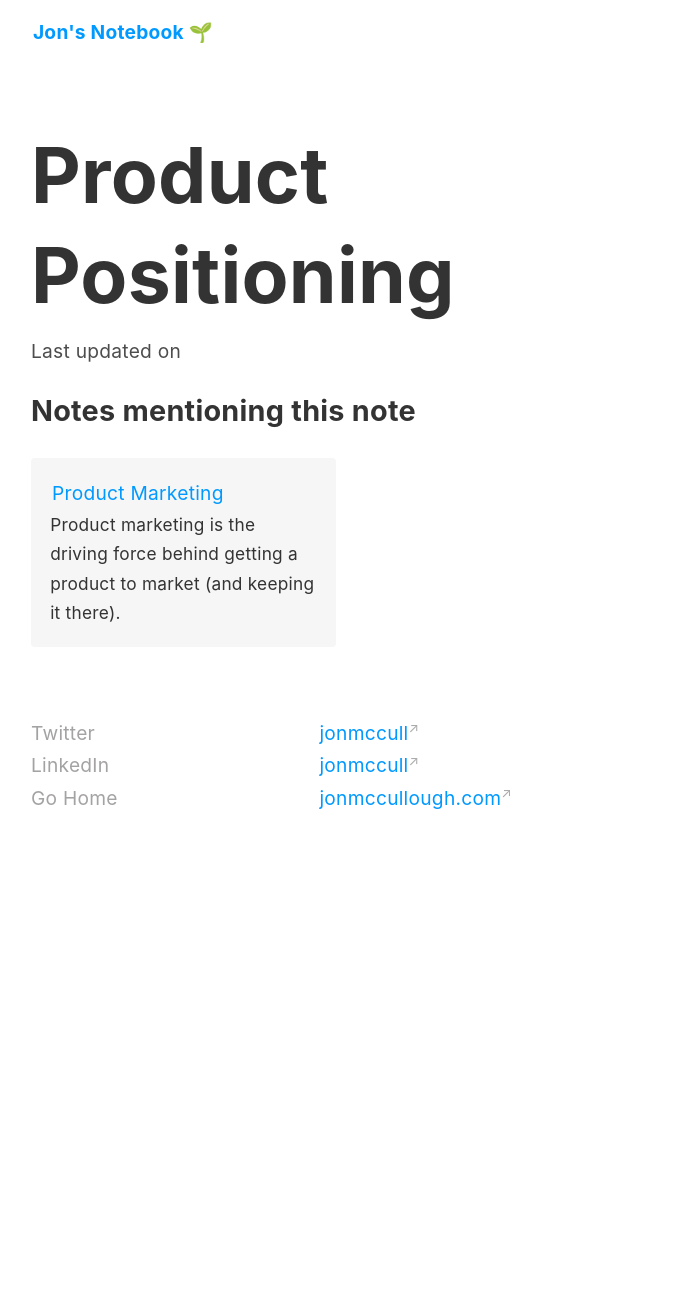
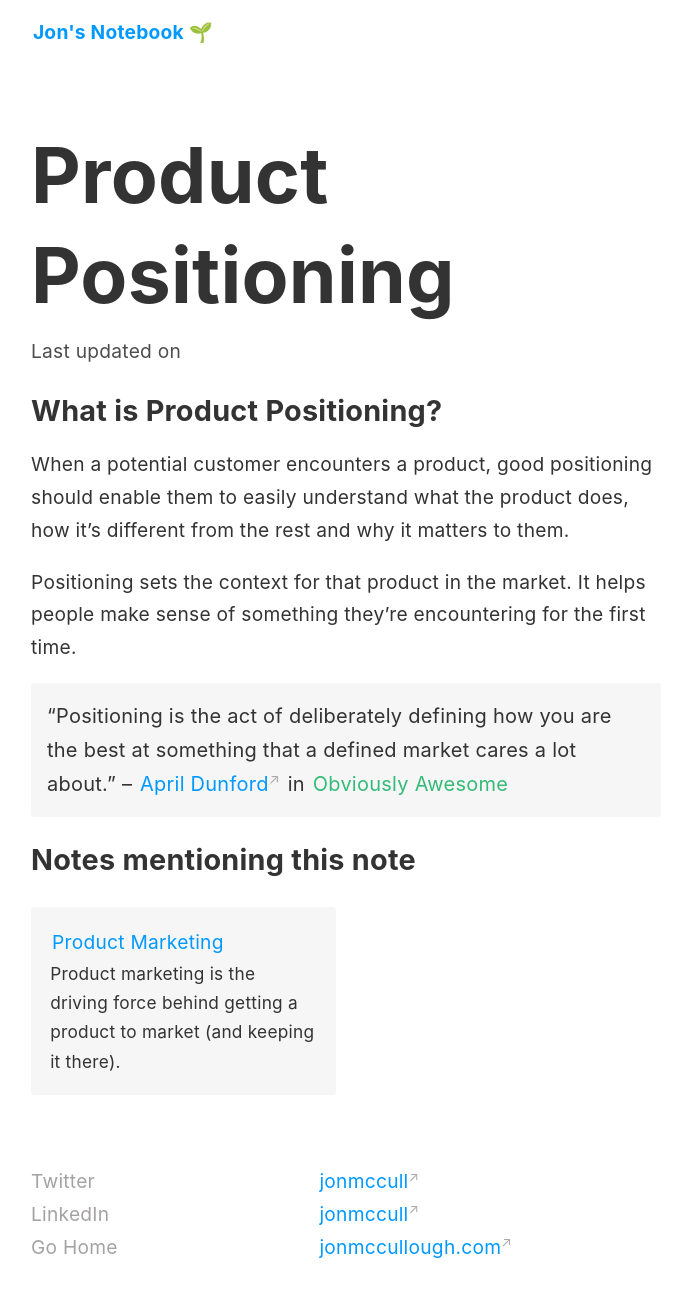
Before and after one commit to jonmccull/digital-garden, a Jekyll site: the page built from _notes/product-positioning.md, in a window 1280 px wide. Shown: the whole page, without its empty margins (294-976 px from the left). Built offline with Jekyll 4.4.1, drawn with Linux system fonts in a browser that asks for light colours; before the commit the page ends 900 px from its top, so only the background shows below that.

Commit message:
Update Note, Product Positioning

```diff
--- a/_notes/product-positioning.md
+++ b/_notes/product-positioning.md
@@ -3,3 +3,11 @@ title: Product Positioning
 permalink: /product-positioning/
 excerpt: Product Positioning sets the context for a product, defining how it is the best at something that a defined group cares a lot about.
 ---
+
+## What is Product Positioning?
+
+When a potential customer encounters a product, good positioning should enable them to easily understand what the product does, how it's different from the rest and why it matters to them.
+
+Positioning sets the context for that product in the market. It helps people make sense of something they're encountering for the first time.
+
+> "Positioning is the act of deliberately defining how you are the best at something that a defined market cares a lot about." – [April Dunford](https://twitter.com/aprildunford?lang=en) in [[Obviously Awesome]]
```
